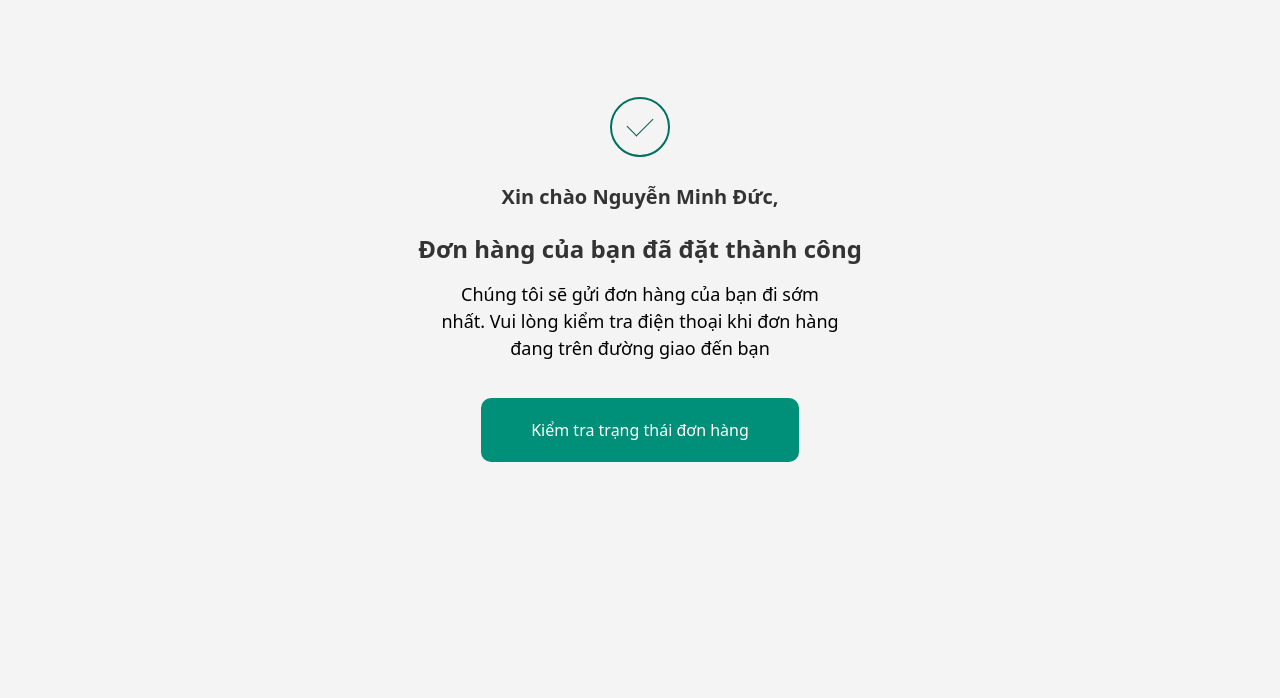
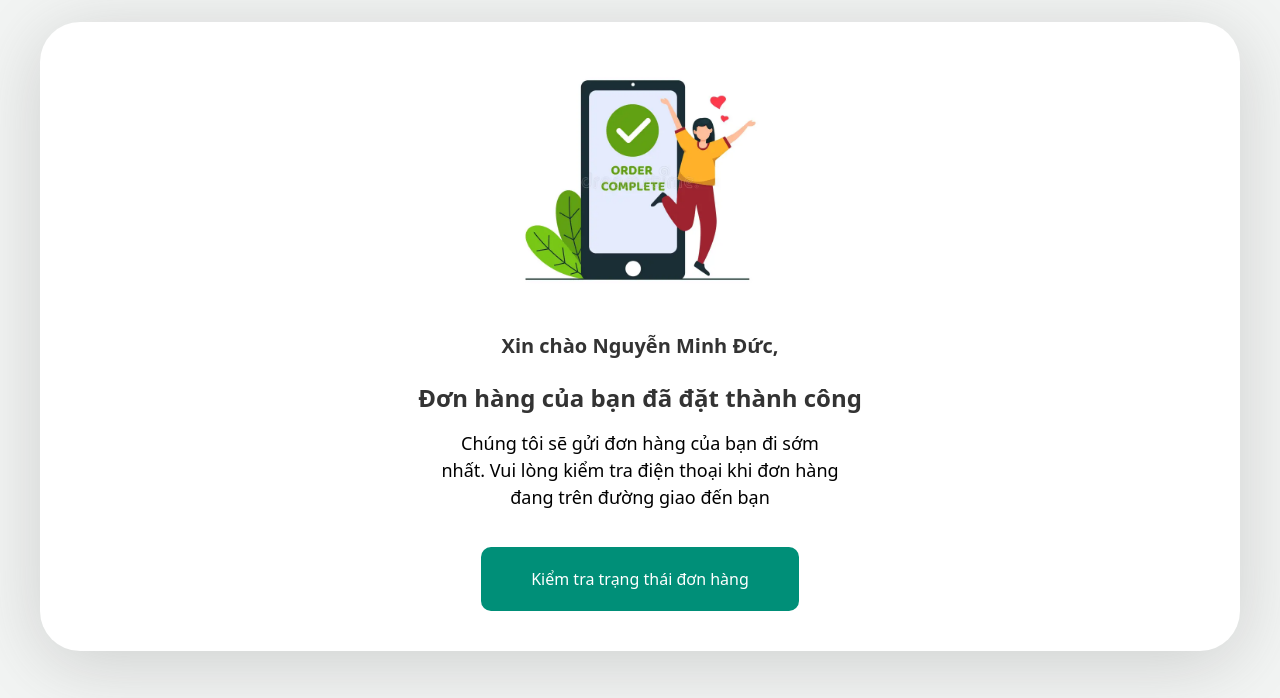
Before and after one commit to minhduc2307/hoangha, a plain HTML site: page order-confirmed.html in a window 1280 px wide. Shown: the part 102-800 px from the top of the page. Drawn offline with Linux system fonts and the light colour scheme.

Commit message:
Delete icon check and add img decore in order-confirmed.html

```diff
--- a/order-confirmed.html
+++ b/order-confirmed.html
@@ -9,10 +9,11 @@
 
         <style>
             :root {
-                --primary-color: #00483d;
-                --secondary-primary-color: #7fd6cb;
-                --bg-color: #009981;
                 --text-color: #333;
+            }
+
+            body {
+                background: #f3f5f4;
             }
 
             .container {
@@ -21,43 +22,26 @@
                 margin: 0 auto;
             }
 
-            .order-confirm__container {
-                margin-top: 100px;
+            .order-decore__img {
+                width: 310px;
+                height: 310px;
             }
 
             .content__inner {
                 display: flex;
                 flex-direction: column;
                 align-items: center;
-            }
-
-            .icon-wrap {
-                position: relative;
-                display: flex;
-                align-items: center;
-                justify-content: center;
-                width: 60px;
-                height: 60px;
-                border-radius: 50%;
-                padding: 10px;
-                border: 2px solid #00715f;
-            }
-
-            .icon-check {
-                position: absolute;
-                top: 17px;
-                width: 24px;
-                height: 14px;
-                border-left: 1px solid #005d4e;
-                border-bottom: 1px solid #005d4e;
-                rotate: -45deg;
+                padding-bottom: 40px;
+                background: #fff;
+                border-radius: 40px;
+                box-shadow: 0px 12px 74px 0px rgba(91, 91, 91, 0.25);
             }
 
             .block-info {
                 display: flex;
                 flex-direction: column;
                 align-items: center;
-                margin-top: 30px;
+                margin-top: 4px;
             }
 
             .welcome-text {
@@ -138,11 +122,13 @@
             </a>
         </div>
 
-        <div class="container order-confirm__container">
+        <div class="container">
             <div class="content__inner">
-                <div class="icon-wrap">
-                    <div class="icon-check"></div>
-                </div>
+                <img
+                    src="./assets/img/order-successful.webp"
+                    alt=""
+                    class="order-decore__img"
+                />
 
                 <section class="block-info">
                     <span class="welcome-text">Xin chào Nguyễn Minh Đức,</span>
```
Also changed, not shown: assets/img/order-successful.webp (added).
